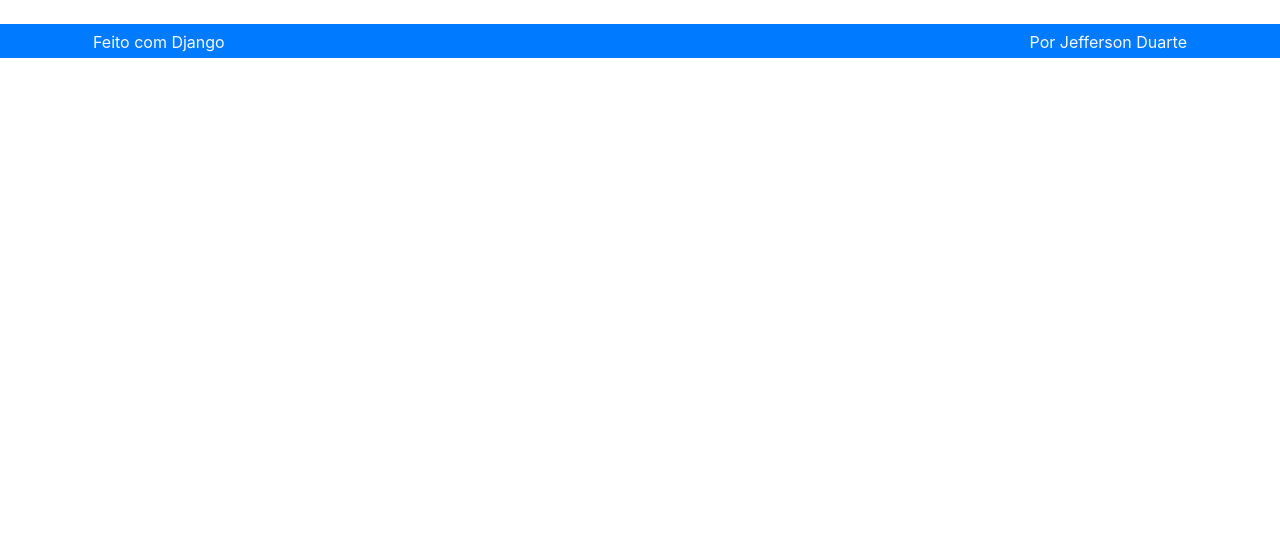
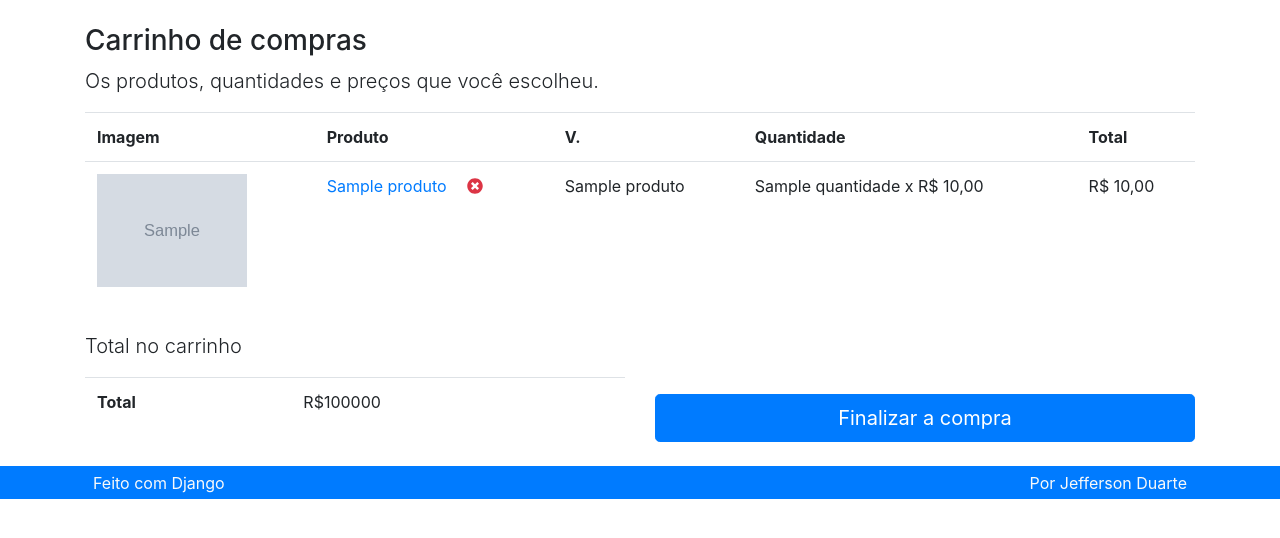
Before and after one commit to jefferson-duarte/Django_Ecommerce, a Django app: template produto/templates/produto/carrinho.html in a window 1280 px wide. Shown: the part 56-594 px from the top of the page. Run offline with Django 5.2, Linux system fonts and the light colour scheme; the template is opened without the code that fills it: most values are stand-ins (such as "Sample title", 1, 10 or a date in 2020); grey boxes marked "Sample" are stand-in pictures; some libraries are stand-ins or nearby versions.

Commit message:
Added cart template

```diff
--- a/produto/templates/produto/carrinho.html
+++ b/produto/templates/produto/carrinho.html
@@ -1,7 +1,92 @@
 {% extends "base.html" %}
+{% load omfilters %}
+{% load static %}
 
 {% block conteudo %}
 
-    {{ request.session.carrinho }}
+    {% if carrinho %}
+
+        <div class="row mt-3">
+            <div class="col">
+                <h3>Carrinho de compras</h3>
+                <p class="lead">Os produtos, quantidades e preços que você escolheu.</p>
+
+                <div class="table-responsive">
+                    <table class="table">
+                        <tr>
+                            <th class="d-none d-lg-block">Imagem</th>
+                            <th>Produto</th>
+                            <th>V.</th>
+                            <th>Quantidade</th>
+                            <th>Total</th>
+                        </tr>
+
+                        {% for produto in carrinho.values %}
+
+                            <tr>
+                                <td class="d-none d-lg-block">
+                                    <img class="cart-img" src="{% get_media_prefix %}{{ produto.imagem }}">
+                                </td>
+                                <td>
+                                    <a href="{% url "produto:detalhe" produto.slug %}">
+                                        {{ produto.produto_nome }}
+                                    </a>
+
+                                    <a class="ml-3" href="#">
+                                        <i class="fas fa-times-circle text-danger" aria-hidden="true"></i>
+                                    </a>
+                                </td>
+                                <td>{{ produto.variacao_nome }}</td>
+                                <td>
+                                    {{ produto.quantidade }} x
+
+                                    {% if produto.unitario_promocional %}
+                                        {{ produto.preco_unitario_promocional|formata_preco }}
+                                    {% else %}
+                                        {{ produto.preco_unitario|formata_preco }}
+                                    {% endif %}
+                                </td>
+
+                                {% if produto.preco_quantitativo_promocional %}
+                                    <td>{{ produto.preco_quantitativo_promocional|formata_preco }}</td>
+                                {% else %}
+                                    <td>{{ produto.preco_quantitativo|formata_preco }}</td>
+                                {% endif %}
+
+                            </tr>
+                        {% endfor %}
+
+                    </table>
+                </div>
+            </div>
+        </div>
+
+        <div class="row mt-3">
+            <div class="col-lg">
+                <p class='lead'>Total no carrinho</p>
+
+                <div class='table-responsive'>
+                    <table class="table">
+                        <tr>
+                            <td class="font-weight-bold">Total</td>
+                            <td>R$100000</td>
+                        </tr>
+                    </table>
+                </div>
+            </div>
+            <div class="col-lg mt-auto">
+                <a class="btn btn-lg btn-block btn-primary" href="#">
+                    Finalizar a compra
+                </a>
+            </div>
+        </div>
+    {% else %}
+        <div class="row mt-3">
+            <div class="col">
+                <h3>Carrinho vazio</h3>
+                <p class="lead">Não há produtos no seu carrinho.</p>
+            </div>
+        </div>
+    {% endif %}
 
 {% endblock conteudo %}
--- a/templates/partials/_nav.html
+++ b/templates/partials/_nav.html
@@ -29,7 +29,7 @@
                 <a class="nav-link disabled" href="#">Disabled</a>
             </li>
             <li class="nav-item">
-                <a class="nav-link nav-cart-link active" href="#">
+                <a class="nav-link nav-cart-link active" href="{% url "produto:carrinho" %}">
                     <span class="nav-cart-text mr-1">
                         Carrinho
                     </span>
```
Also changed, not shown: produto/views.py (+6 -5 lines).
